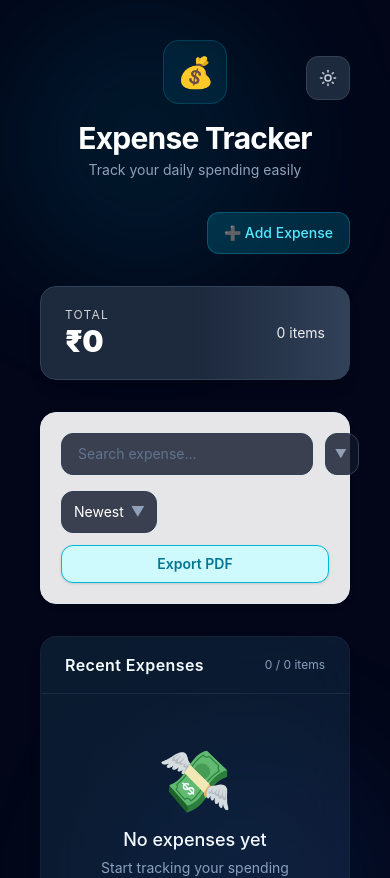
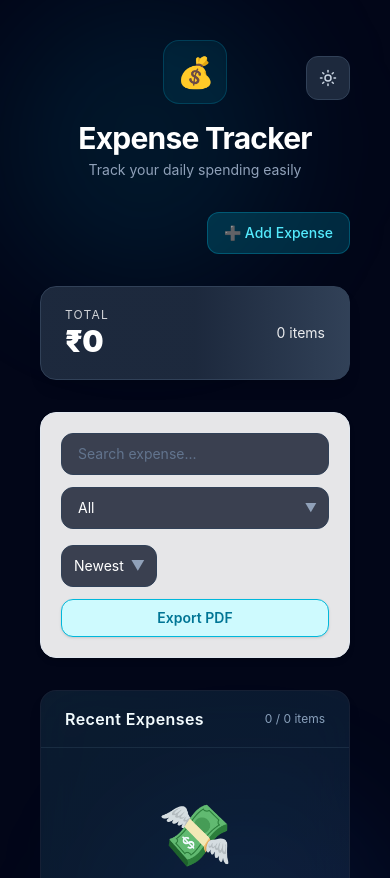
Before and after one commit to roshanchilap/react-expense-tracker, a React (Vite) app: page / in a window 390 px wide. Shown: the top 878 px of the page. Built offline with nearby package versions, Linux system fonts and the light colour scheme.

Commit message:
updated layout for mobile

```diff
--- a/src/components/SearchExpense.jsx
+++ b/src/components/SearchExpense.jsx
@@ -23,10 +23,10 @@ const SearchExpense = () => {
   const arrowColor = isDark ? "text-slate-400" : "text-slate-500";
 
   return (
-    <div className="flex gap-3">
+    <div className="flex flex-col gap-3 sm:flex-row sm:items-center">
       {/* ✅ SEARCH INPUT */}
       <input
-        className={`flex-1 rounded-xl border px-4 py-2.5 text-sm transition-all duration-200 focus:border-cyan-400 focus:ring-2 focus:ring-cyan-500/20 focus:outline-none ${inputStyle}`}
+        className={`w-full flex-1 rounded-xl border px-4 py-2.5 text-sm transition-all duration-200 focus:border-cyan-400 focus:ring-2 focus:ring-cyan-500/20 focus:outline-none ${inputStyle}`}
         type="text"
         placeholder="Search expense..."
         value={searchTerm}
@@ -34,11 +34,11 @@ const SearchExpense = () => {
       />
 
       {/* ✅ CATEGORY FILTER */}
-      <div className="relative w-32">
+      <div className="relative w-full sm:w-44">
         <select
           value={categoryFilter}
           onChange={(e) => setCategoryFilter(e.target.value)}
-          className={`h-10.5 w-full cursor-pointer appearance-none rounded-xl border px-4 text-sm transition-all duration-200 focus:border-cyan-400 focus:ring-2 focus:ring-cyan-500/20 focus:outline-none ${selectStyle}`}
+          className={`w-full appearance-none rounded-xl border px-4 py-2.5 text-sm transition-all duration-200 focus:border-cyan-400 focus:ring-2 focus:ring-cyan-500/20 focus:outline-none ${selectStyle}`}
         >
           <option value="">All</option>
 
```
